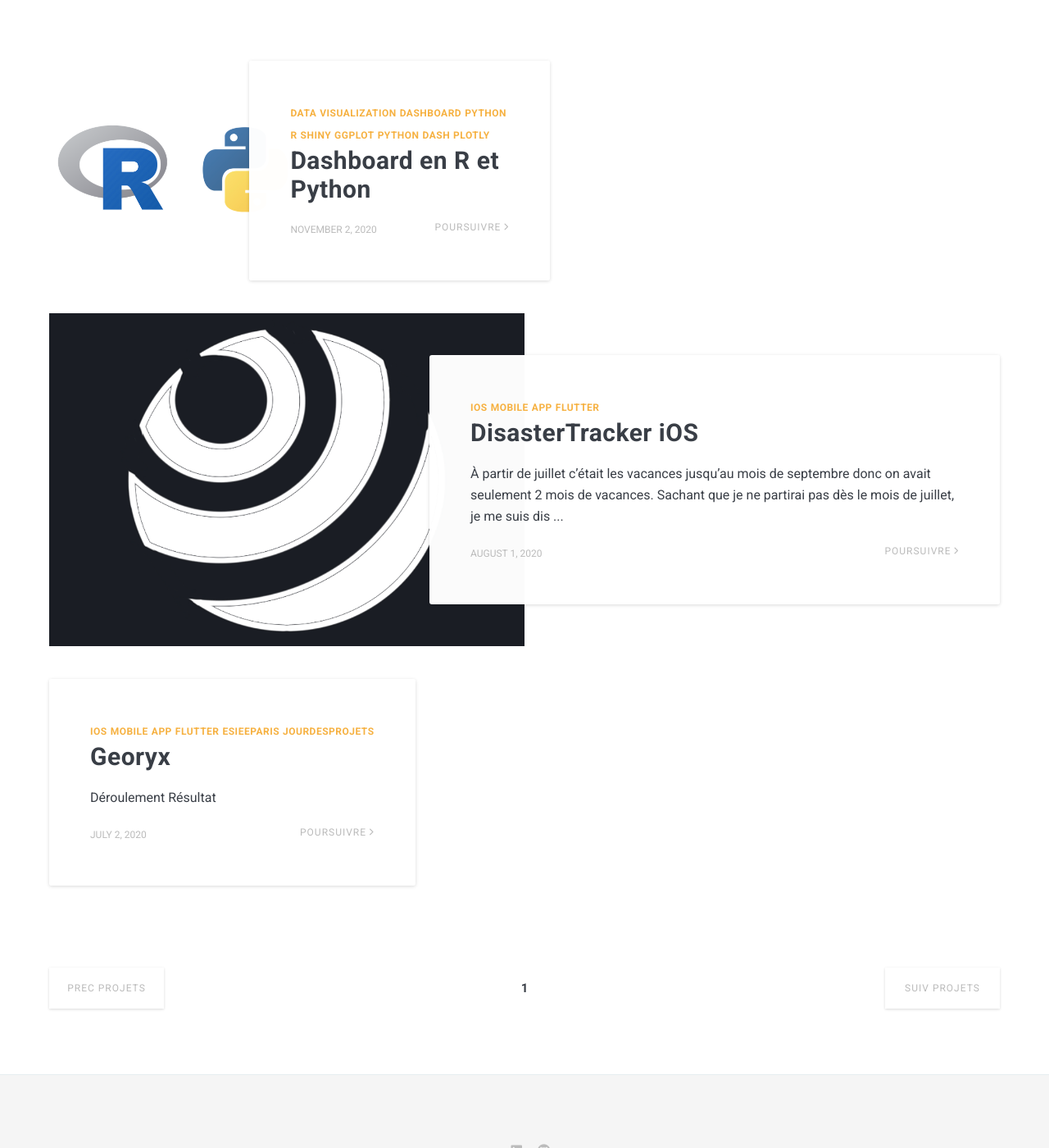
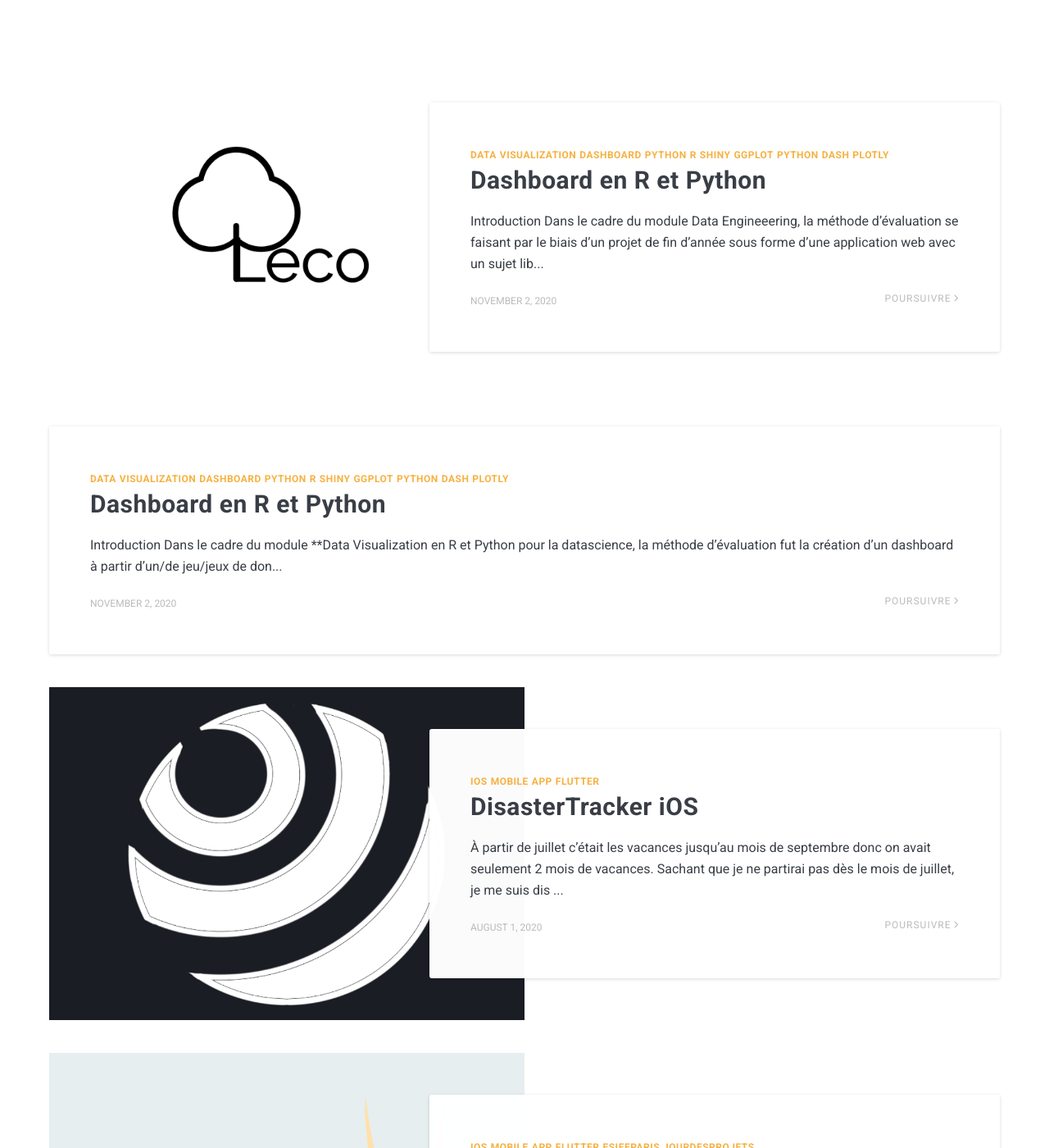
Before and after one commit to rafidini/rafidini.github.io, a Jekyll site: the page built from index.html, in a window 1280 px wide and 1400 px high, scrolled down 831 px. Shown: the whole window at 82% size. Built offline with Jekyll 4.4.1, drawn with Linux system fonts in a browser that asks for light colours; nearby versions of some CDN libraries; the list of posts is cut into pages by our own code; some of the changed text lies outside the part shown.

Commit message:
Completed Georyx and Dashboards, beginning Leco

```diff
--- a/_posts/2020-07-02-georyx.markdown
+++ b/_posts/2020-07-02-georyx.markdown
@@ -2,12 +2,28 @@
 layout: post
 title:  Georyx
 date:   2020-07-02 15:00:00 +0300
-image:
+image:  georyx_logo_jaune.png
 tags:   iOS mobile app flutter esieeparis jourdesprojets
 ---
 
 # Déroulement
 
+Dans le cadre du ***Jour Des Projets*** à **ESIEE Paris**, l'ensemble des élèves en première
+année de cycle ingénieur devait effectuer un projet. Le projet qui sera bien sûr exposé durant
+l'exposition.
+
+# Projet
+
+Alors avec certains camarades de classes, nous avons décidé de créer une application mobile pour
+iOS et Android. De plus avec le contexte du confinement, notre application s'est orienté vers une
+approche touristique.
+
 # Résultat
 
 <iframe src="https://www.youtube.com/watch?v=RWSZUGbOfqs" frameborder="0" allowfullscreen></iframe>
+
+En fin de compte nous avons réussi à créer notre application malgré toutes les difficultés rencontrées
+pendant sa réalisation...
+- Première approche avec le télétravail
+- Project Monitoring difficile
+- Ressources limités par les plateformes
--- a/_posts/2020-11-02-dashboards-dataviz.markdown
+++ b/_posts/2020-11-02-dashboards-dataviz.markdown
@@ -2,6 +2,39 @@
 layout: post
 title:  Dashboard en R et Python
 date:   2020-11-02 15:00:00 +0300
-image:  rpython.png
+image:
 tags:   data visualization dashboard python r shiny ggplot python dash plotly
 ---
+
+# Introduction
+
+Dans le cadre du module ****Data Visualization en R** et ***Python pour la datascience***, la
+méthode d'évaluation fut la création d'un dashboard à partir d'un/de jeu/jeux de données et
+d'en tirer une conclusion à partir d'une problématique établie au préalable.
+
+# Déroulement
+
+## Jeux de données
+
+Nous avons choisi les jeux de données suivants :
+
+- ***Obesity among adults by country, 1975-2016***
+> source : *Kaggle*
+
+- ***Employment by activities (ISIC Rev.4)***
+> source: *OECD Stats*
+
+## Problématique
+
+Nous avons posé la problématique suivante : <ins>*Existe t'il un lien entre l'obesité et les emplois bureautiques et/ou manuels?*</ins>
+
+# Analyse
+
+L'intégralité de l'analyse est disponible [ici](https://git.esiee.fr/rafidini/projet_r) et [ici](https://git.esiee.fr/rafidini/dsia-4101a).
+
+# Résultat
+
+En fin de compte voici ce qu'on a appris avec ces projet :
+- *Langage R* et ses pratiques vectorielles
+- Dashboarding en R avec Shiny
+- Dashboarding en Python avec Dash
--- /dev/null
+++ b/_posts/2020-12-17-leco-fullstackapp.markdown
@@ -0,0 +1,15 @@
+---
+layout: post
+title:  Dashboard en R et Python
+date:   2020-11-02 15:00:00 +0300
+image:  leco_logo.png
+tags:   data visualization dashboard python r shiny ggplot python dash plotly
+---
+
+# Introduction
+
+Dans le cadre du module ***Data Engineeering***, la méthode d'évaluation se faisant par le biais
+d'un projet de fin d'année sous forme d'une application web avec un sujet libre. Nous avons alors
+décidé de créer **Leco**, une plateforme en ligne dédié à l'environnement.
+
+En cours de développement! 👷‍♂️
```
Also changed, not shown: images/georyx_logo_jaune.png (added), images/leco_logo.png (added).
